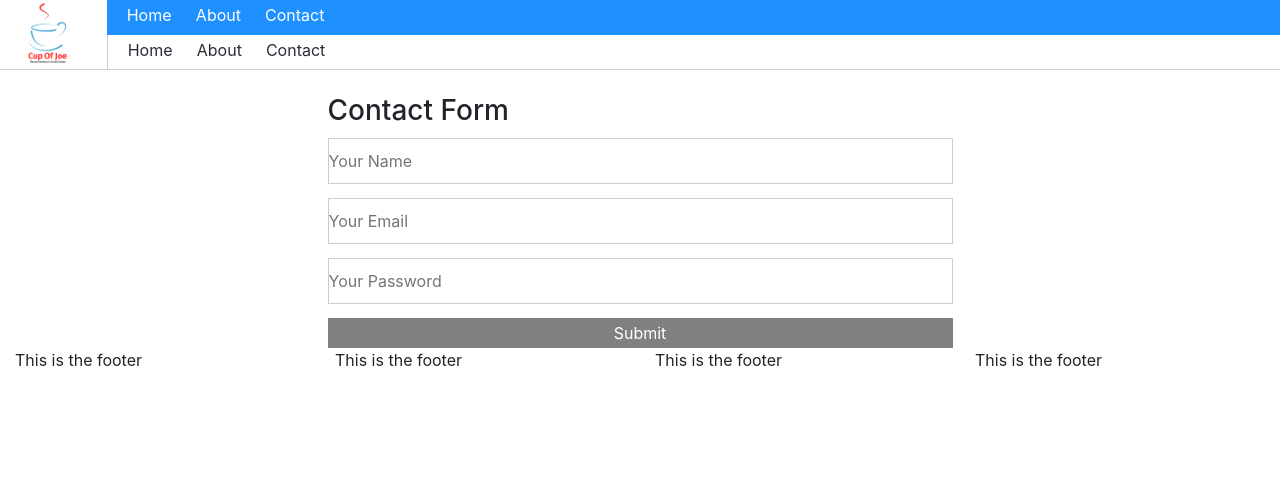
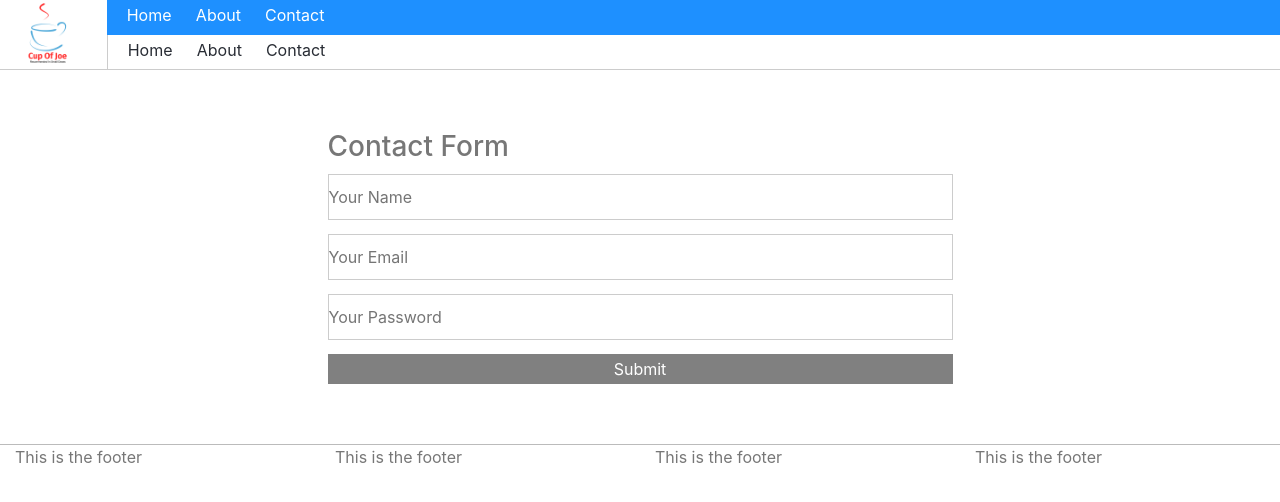
Before and after one commit to jalvini/blog-frontend-react-v2, a React (Create React App) app: page /contact in a window 1280 px wide. Shown: the top 502 px of the page. Built offline with nearby package versions, Linux system fonts and the light colour scheme.

Commit message:
Added new CSS classes to support new tags

```diff
--- a/src/internal-assets/sass/Layout.css
+++ b/src/internal-assets/sass/Layout.css
@@ -13,6 +13,27 @@
   display: inline-block;
   padding-top: 3px;
   width: 6%;
+}
+
+header {
+  position: fixed;
+  z-index: 1000;
+  width: 100%;
+}
+
+.spacer {
+  height: 70px;
+  margin-bottom: 60px;
+}
+
+footer {
+  margin-top: 60px;
+  border-top: 1px solid #bbb;
+  min-height: 250px;
+}
+
+body {
+  color: #777;
 }
 
 .App {
--- a/src/internal-assets/sass/Layout.scss
+++ b/src/internal-assets/sass/Layout.scss
@@ -1,5 +1,27 @@
 @import url('https://fonts.googleapis.com/css?family=Sigmar+One&display=swap');
 @import "mixins/_Layout";
+
+header {
+  position: fixed;
+  z-index: 1000;
+  width:100%;
+}
+
+.spacer
+{
+  height: $header_child_container_size * 2;
+  margin-bottom: 60px;
+}
+
+footer {
+  margin-top: 60px;
+  border-top: 1px solid #bbb;
+  min-height: 250px;
+}
+
+body {
+  color: $page_font_color;
+}
 
 .App {
   text-align: center;
--- a/src/internal-assets/sass/Variables.scss
+++ b/src/internal-assets/sass/Variables.scss
@@ -1,3 +1,4 @@
 $header_border_color: #ccc;
 $header_background_color: dodgerblue;
 $header_child_container_size: 35px;
+$page_font_color : #777;
```
Also changed, not shown: 1 other file (tests, documents, lock files or other folders).
